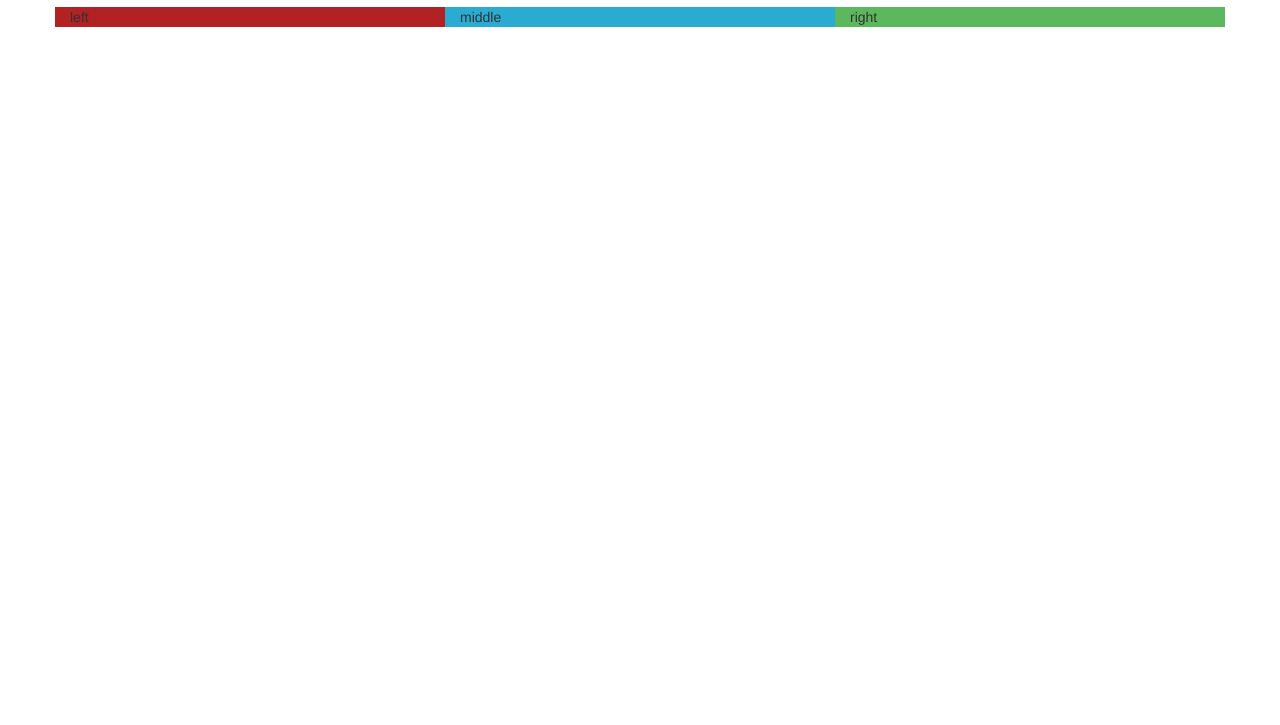
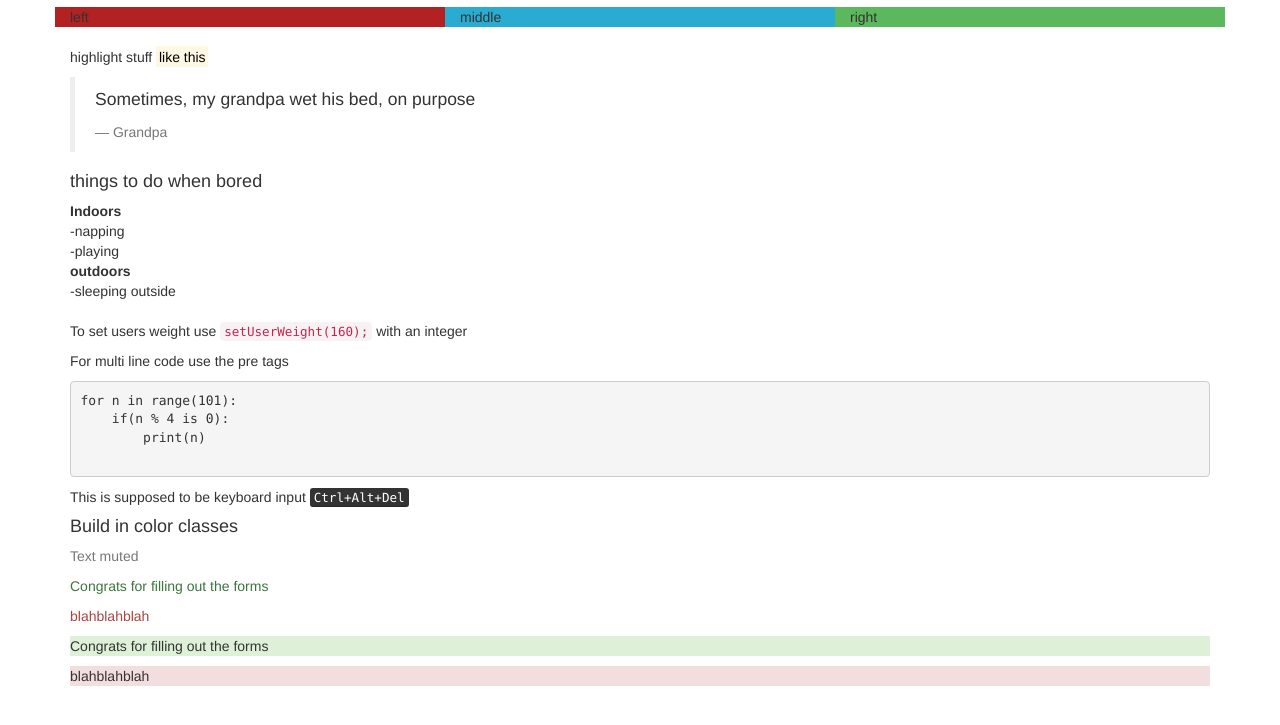
Before and after one commit to darylgqy/Bootstrap_Intro, a plain HTML site: page Landing/index.html in a window 1280 px wide. Shown: the part 63-788 px from the top of the page. Drawn offline with nearby package versions, Linux system fonts and the light colour scheme.

Commit message:
text styles 3

```diff
--- a/Landing/index.html
+++ b/Landing/index.html
@@ -20,5 +20,44 @@
         </div>
     </div>
 
+    <div class="container">
+        <br>
+        <!--highlighting stuff-->
+        <p>highlight stuff <mark>like this</mark></p>
+        <!--blockquote and footnote-->
+        <blockquote>
+            <p>Sometimes, my grandpa wet his bed, on purpose</p>
+            <footer>Grandpa</footer>
+        </blockquote>
+        <!--point-form-->
+        <h4>things to do when bored</h4>
+        <dl>
+            <dt>Indoors</dt>
+                <dd>-napping</dd>
+                <dd>-playing</dd>
+            <dt>outdoors</dt>
+                <dd>-sleeping outside</dd>
+        </dl>
+        <!--highlighting code-related text-->
+        <p>To set users weight use <code>setUserWeight(160);</code> with an integer</p>
+        <!--code-block-->
+        <p>For multi line code use the pre tags</p>
+        <pre>
+for n in range(101):
+    if(n % 4 is 0):
+        print(n)
+        </pre>
+        <!--highlighting text in black and white outline-->
+        <p>This is supposed to be keyboard input <kbd>Ctrl+Alt+Del</kbd></p>
+        <!--basic colors for text n bg; no hassle of using CSS-->
+        <h4>Build in color classes</h4>
+        <p class="text-muted">Text muted</p>
+        <p class="text-success">Congrats for filling out the forms</p>
+        <p class="text-danger">blahblahblah</p>
+
+        <p class="bg-success">Congrats for filling out the forms</p>
+        <p class="bg-danger">blahblahblah</p>
+    </div>
+
 </body>
 </html>
```
